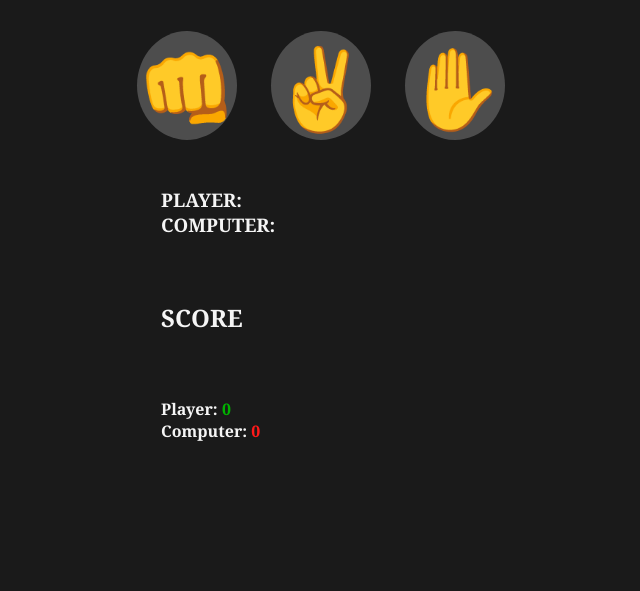
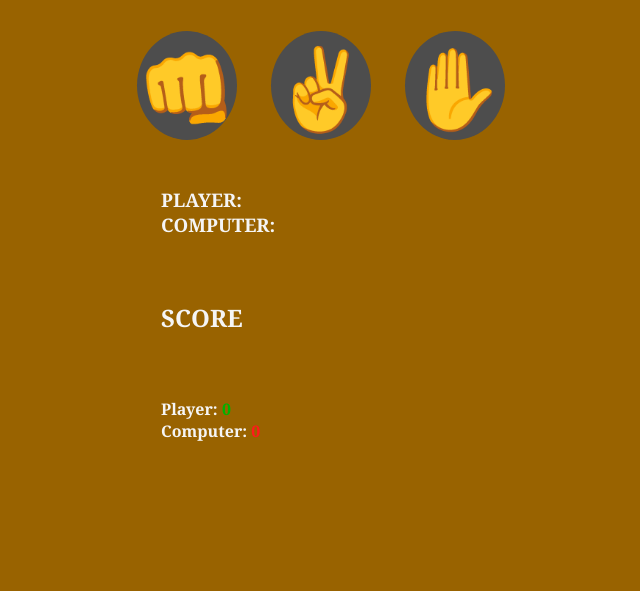
Before and after one commit to tech-Quin/janken, a plain HTML site: page index.html in a window 1280 px wide. Shown: the part 209-800 px from the top of the page, without its empty margins (319-959 px from the left). Drawn offline with Linux system fonts and the light colour scheme.

Commit message:
changed bg color

```diff
--- a/JacknPoy.css
+++ b/JacknPoy.css
@@ -8,7 +8,7 @@
 }
 
 body{
-    background-color: hsl(0, 0%, 10%);
+    background-color: hsl(39, 100%, 30%);
     display: flex;
     height: 100vh;
     gap: 2rem;
```
